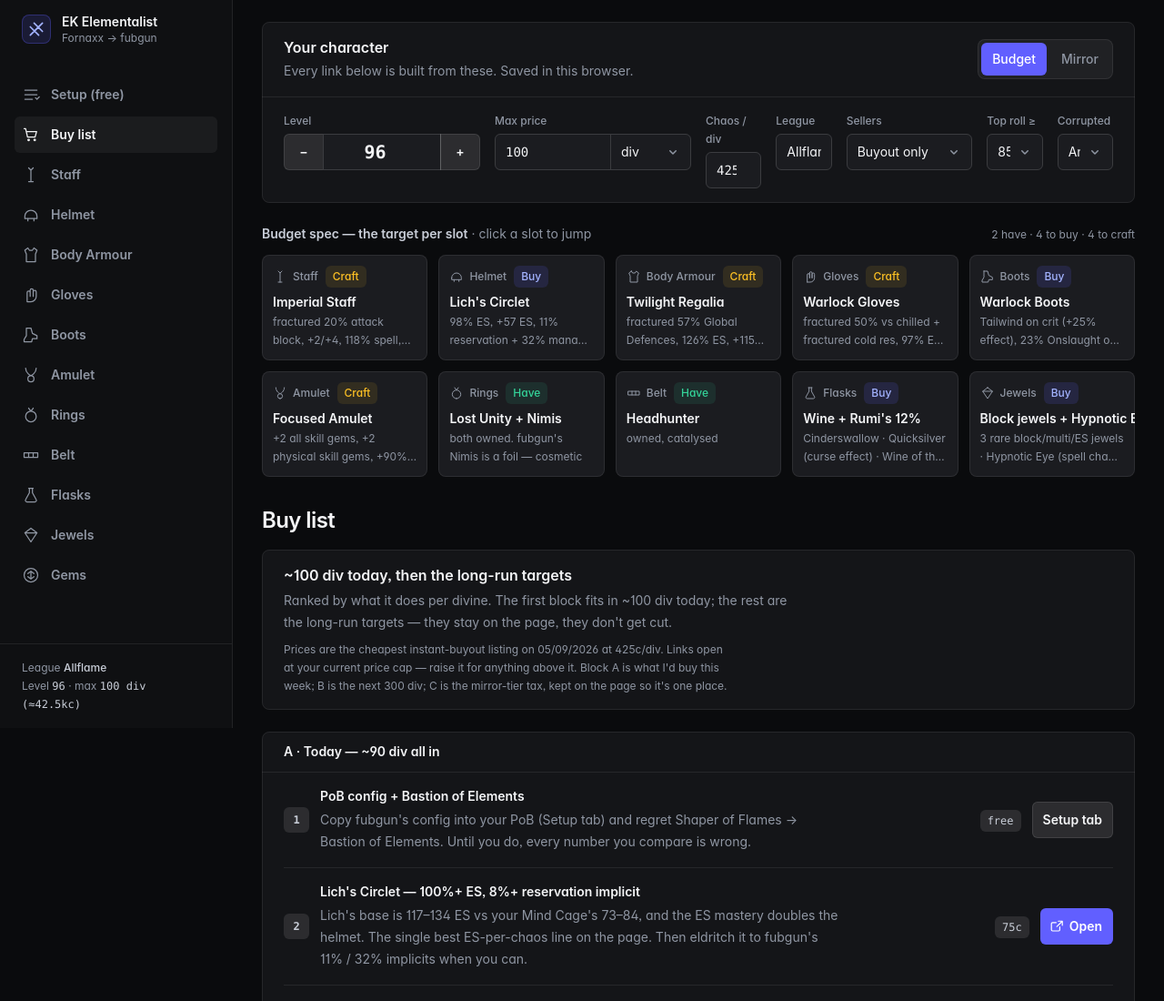
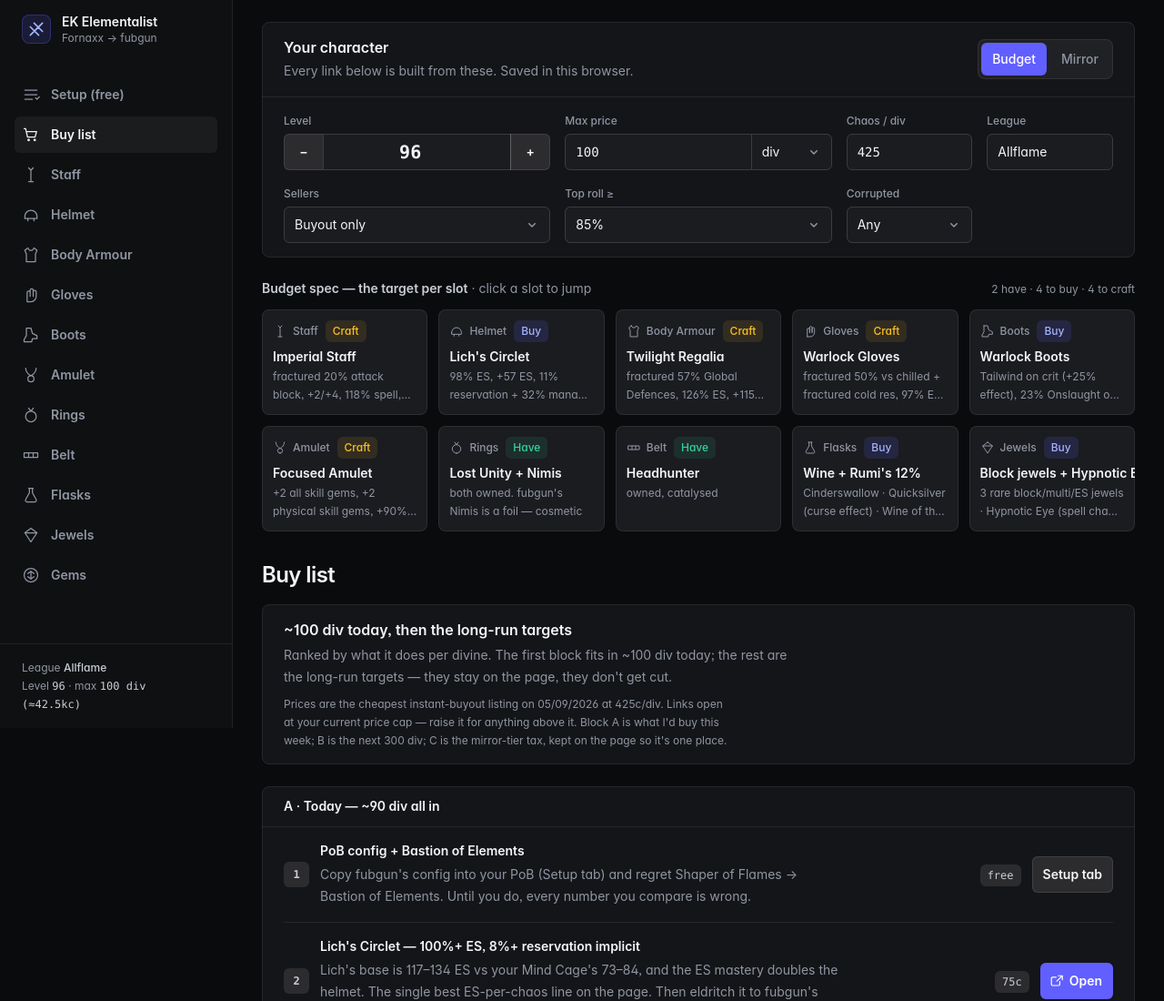
Before and after one commit to cameronsinclairplp-del/ek-trade-links, a website with bundled scripts: page index.html in a window 1280 px wide. Shown: the top 1100 px of the page at 91% size. Built offline with nearby package versions, Linux system fonts and the light colour scheme; a web font is replaced by a local one.

Commit message:
Settings grid: 6 columns from lg (no clipped fields at 1280–1600)

```diff
--- a/index.html
+++ b/index.html
@@ -66,8 +66,8 @@
             <button id="settings-toggle" type="button" class="btn btn-ghost lg:hidden" aria-expanded="false" aria-controls="settings-grid">Edit</button>
           </div>
         </div>
-        <div id="settings-grid" class="hidden grid-cols-2 gap-4 px-4 py-4 sm:grid-cols-4 sm:px-6 lg:grid xl:grid-cols-12">
-          <div class="col-span-2 xl:col-span-3">
+        <div id="settings-grid" class="hidden grid-cols-2 gap-4 px-4 py-4 sm:grid-cols-4 sm:px-6 lg:grid lg:grid-cols-6">
+          <div class="col-span-2">
             <label for="s-level" class="lbl">Level</label>
             <div class="mt-1 flex">
               <button id="s-level-dn" type="button" aria-label="Level down" class="btn btn-secondary min-w-11 rounded-r-none">−</button>
@@ -75,7 +75,7 @@
               <button id="s-level-up" type="button" aria-label="Level up" class="btn btn-secondary min-w-11 rounded-l-none">+</button>
             </div>
           </div>
-          <div class="col-span-2 xl:col-span-3">
+          <div class="col-span-2">
             <label for="s-budget" class="lbl">Max price</label>
             <div class="mt-1 flex">
               <input id="s-budget" type="number" min="0" step="1" inputmode="decimal" class="field num rounded-r-none" />
@@ -93,14 +93,14 @@
             <label for="s-league" class="lbl">League</label>
             <input id="s-league" type="text" class="field mt-1" />
           </div>
-          <div class="xl:col-span-2">
+          <div class="lg:col-span-2">
             <label for="s-status" class="lbl">Sellers</label>
             <div class="mt-1 grid grid-cols-1">
               <select id="s-status" class="select"><option value="securable">Buyout only</option><option value="online">Online</option><option value="any">Any</option></select>
               <svg viewBox="0 0 16 16" fill="currentColor" aria-hidden="true" class="pointer-events-none col-start-1 row-start-1 mr-3 size-4 self-center justify-self-end text-ink-3"><path fill-rule="evenodd" d="M4.22 6.22a.75.75 0 0 1 1.06 0L8 8.94l2.72-2.72a.75.75 0 1 1 1.06 1.06l-3.25 3.25a.75.75 0 0 1-1.06 0L4.22 7.28a.75.75 0 0 1 0-1.06Z" clip-rule="evenodd"/></svg>
             </div>
           </div>
-          <div>
+          <div class="lg:col-span-2">
             <label for="s-roll" class="lbl">Top roll ≥</label>
             <div class="mt-1 grid grid-cols-1">
               <select id="s-roll" class="select"><option value="0.7">70%</option><option value="0.85">85%</option><option value="0.95">95%</option><option value="1">Max</option></select>
```
Also changed, not shown: styles.css.
